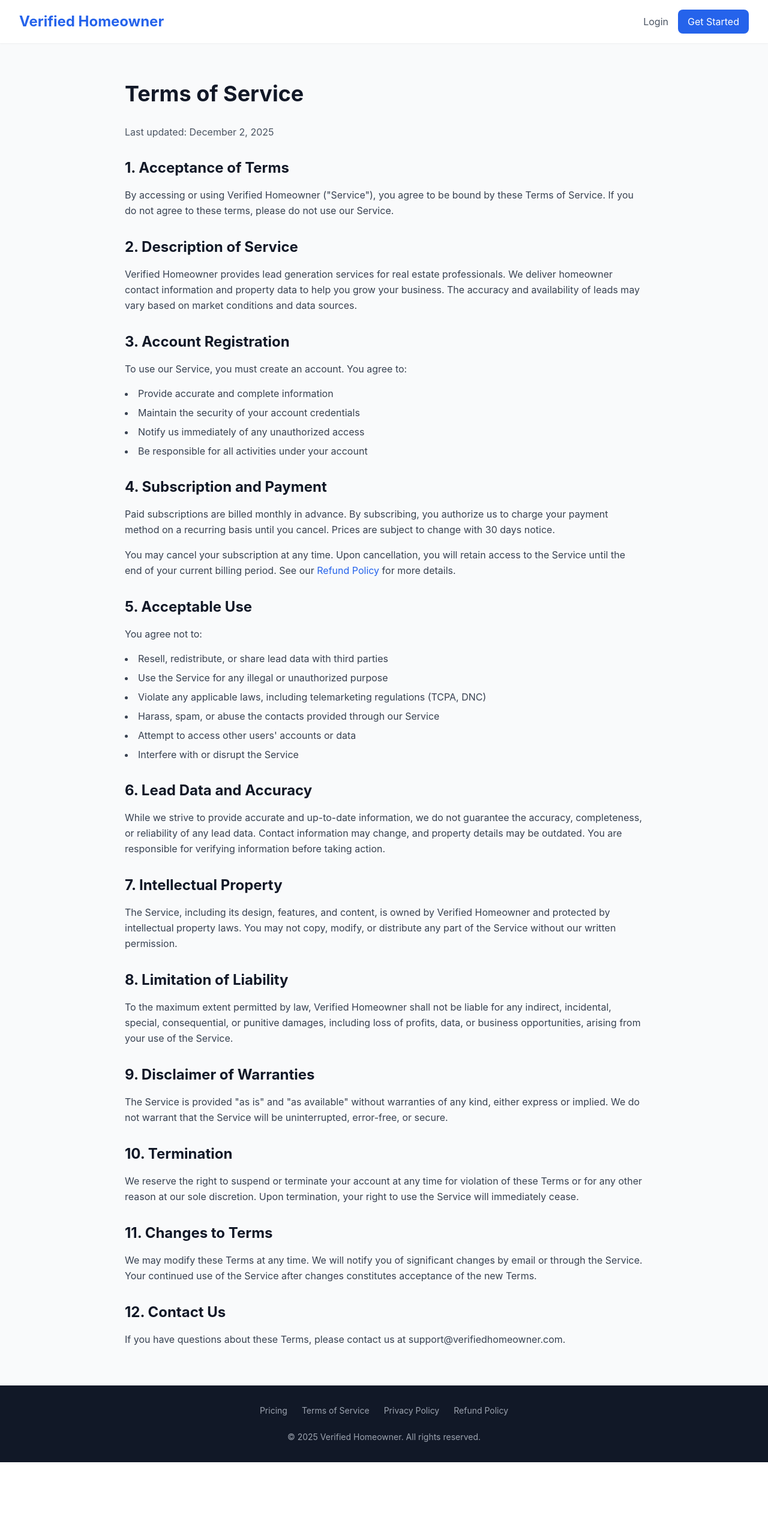
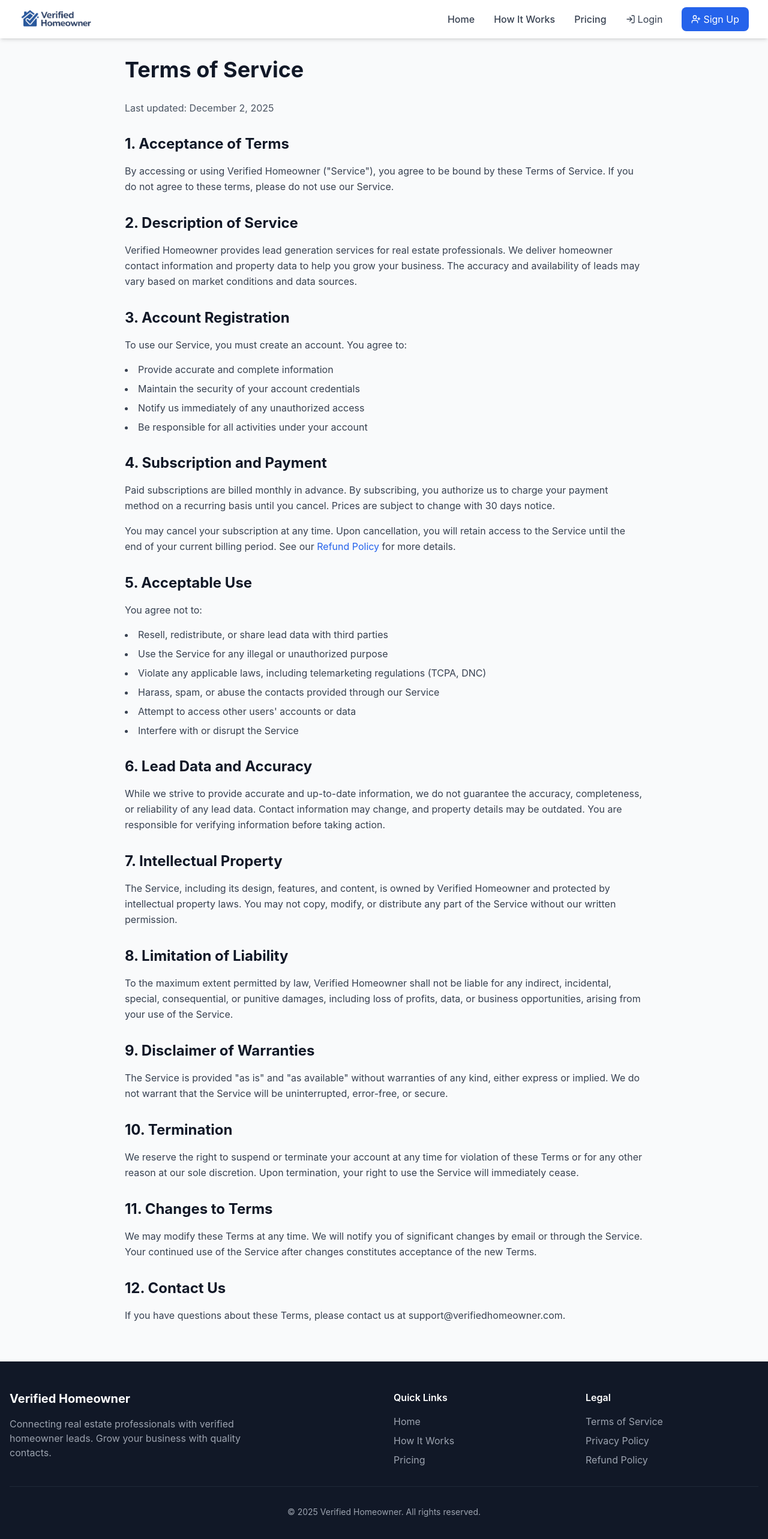
Before and after one commit to crynxmartinez/verifiedhomeowner, a React (Vite) app in the folder frontend/: page /terms in a window 1280 px wide. Shown: the top 2566 px of the page at 60% size. Before the commit the page ends 2438 px from the top, so only its background shows below. Built offline with nearby package versions, Linux system fonts and the light colour scheme; no server answers; the HTML template or start-up script is replaced by a standard one.

Commit message:
Add proper Navbar and footer to Terms, Privacy, and Refund pages

```diff
--- a/frontend/src/pages/Privacy.jsx
+++ b/frontend/src/pages/Privacy.jsx
@@ -1,35 +1,13 @@
 import { Link } from 'react-router-dom';
+import Navbar from '../components/Navbar';
 
 export default function Privacy() {
   return (
     <div className="min-h-screen bg-gray-50 dark:bg-gray-900">
-      {/* Header */}
-      <header className="bg-white dark:bg-gray-800 shadow-sm">
-        <div className="max-w-7xl mx-auto px-4 sm:px-6 lg:px-8 py-4">
-          <div className="flex justify-between items-center">
-            <Link to="/" className="text-2xl font-bold text-blue-600 dark:text-blue-400">
-              Verified Homeowner
-            </Link>
-            <div className="flex items-center space-x-4">
-              <Link
-                to="/login"
-                className="text-gray-600 dark:text-gray-300 hover:text-blue-600 dark:hover:text-blue-400"
-              >
-                Login
-              </Link>
-              <Link
-                to="/register"
-                className="bg-blue-600 text-white px-4 py-2 rounded-lg hover:bg-blue-700 transition"
-              >
-                Get Started
-              </Link>
-            </div>
-          </div>
-        </div>
-      </header>
+      <Navbar />
 
       {/* Content */}
-      <main className="max-w-4xl mx-auto px-4 py-16">
+      <main className="max-w-4xl mx-auto px-4 pt-24 pb-16">
         <h1 className="text-4xl font-bold text-gray-900 dark:text-white mb-8">
           Privacy Policy
         </h1>
@@ -213,15 +191,36 @@
       </main>
 
       {/* Footer */}
-      <footer className="bg-gray-900 text-gray-400 py-8 px-4">
-        <div className="max-w-7xl mx-auto flex flex-wrap justify-center gap-6 text-sm">
-          <Link to="/pricing" className="hover:text-white">Pricing</Link>
-          <Link to="/terms" className="hover:text-white">Terms of Service</Link>
-          <Link to="/privacy" className="hover:text-white">Privacy Policy</Link>
-          <Link to="/refund" className="hover:text-white">Refund Policy</Link>
-        </div>
-        <div className="text-center mt-6 text-sm">
-          © {new Date().getFullYear()} Verified Homeowner. All rights reserved.
+      <footer className="bg-gray-900 text-white py-12 px-4">
+        <div className="max-w-7xl mx-auto">
+          <div className="grid grid-cols-1 md:grid-cols-4 gap-8 mb-8">
+            <div className="md:col-span-2">
+              <h3 className="text-xl font-bold mb-4">Verified Homeowner</h3>
+              <p className="text-gray-400 max-w-md">
+                Connecting real estate professionals with verified homeowner leads.
+                Grow your business with quality contacts.
+              </p>
+            </div>
+            <div>
+              <h4 className="font-semibold mb-4">Quick Links</h4>
+              <ul className="space-y-2 text-gray-400">
+                <li><Link to="/" className="hover:text-white transition">Home</Link></li>
+                <li><Link to="/how-it-works" className="hover:text-white transition">How It Works</Link></li>
+                <li><Link to="/pricing" className="hover:text-white transition">Pricing</Link></li>
+              </ul>
+            </div>
+            <div>
+              <h4 className="font-semibold mb-4">Legal</h4>
+              <ul className="space-y-2 text-gray-400">
+                <li><Link to="/terms" className="hover:text-white transition">Terms of Service</Link></li>
+                <li><Link to="/privacy" className="hover:text-white transition">Privacy Policy</Link></li>
+                <li><Link to="/refund" className="hover:text-white transition">Refund Policy</Link></li>
+              </ul>
+            </div>
+          </div>
+          <div className="border-t border-gray-800 pt-8 text-center text-gray-400 text-sm">
+            © {new Date().getFullYear()} Verified Homeowner. All rights reserved.
+          </div>
         </div>
       </footer>
     </div>
--- a/frontend/src/pages/Refund.jsx
+++ b/frontend/src/pages/Refund.jsx
@@ -1,35 +1,13 @@
 import { Link } from 'react-router-dom';
+import Navbar from '../components/Navbar';
 
 export default function Refund() {
   return (
     <div className="min-h-screen bg-gray-50 dark:bg-gray-900">
-      {/* Header */}
-      <header className="bg-white dark:bg-gray-800 shadow-sm">
-        <div className="max-w-7xl mx-auto px-4 sm:px-6 lg:px-8 py-4">
-          <div className="flex justify-between items-center">
-            <Link to="/" className="text-2xl font-bold text-blue-600 dark:text-blue-400">
-              Verified Homeowner
-            </Link>
-            <div className="flex items-center space-x-4">
-              <Link
-                to="/login"
-                className="text-gray-600 dark:text-gray-300 hover:text-blue-600 dark:hover:text-blue-400"
-              >
-                Login
-              </Link>
-              <Link
-                to="/register"
-                className="bg-blue-600 text-white px-4 py-2 rounded-lg hover:bg-blue-700 transition"
-              >
-                Get Started
-              </Link>
-            </div>
-          </div>
-        </div>
-      </header>
+      <Navbar />
 
       {/* Content */}
-      <main className="max-w-4xl mx-auto px-4 py-16">
+      <main className="max-w-4xl mx-auto px-4 pt-24 pb-16">
         <h1 className="text-4xl font-bold text-gray-900 dark:text-white mb-8">
           Refund Policy
         </h1>
@@ -167,15 +145,36 @@
       </main>
 
       {/* Footer */}
-      <footer className="bg-gray-900 text-gray-400 py-8 px-4">
-        <div className="max-w-7xl mx-auto flex flex-wrap justify-center gap-6 text-sm">
-          <Link to="/pricing" className="hover:text-white">Pricing</Link>
-          <Link to="/terms" className="hover:text-white">Terms of Service</Link>
-          <Link to="/privacy" className="hover:text-white">Privacy Policy</Link>
-          <Link to="/refund" className="hover:text-white">Refund Policy</Link>
-        </div>
-        <div className="text-center mt-6 text-sm">
-          © {new Date().getFullYear()} Verified Homeowner. All rights reserved.
+      <footer className="bg-gray-900 text-white py-12 px-4">
+        <div className="max-w-7xl mx-auto">
+          <div className="grid grid-cols-1 md:grid-cols-4 gap-8 mb-8">
+            <div className="md:col-span-2">
+              <h3 className="text-xl font-bold mb-4">Verified Homeowner</h3>
+              <p className="text-gray-400 max-w-md">
+                Connecting real estate professionals with verified homeowner leads.
+                Grow your business with quality contacts.
+              </p>
+            </div>
+            <div>
+              <h4 className="font-semibold mb-4">Quick Links</h4>
+              <ul className="space-y-2 text-gray-400">
+                <li><Link to="/" className="hover:text-white transition">Home</Link></li>
+                <li><Link to="/how-it-works" className="hover:text-white transition">How It Works</Link></li>
+                <li><Link to="/pricing" className="hover:text-white transition">Pricing</Link></li>
+              </ul>
+            </div>
+            <div>
+              <h4 className="font-semibold mb-4">Legal</h4>
+              <ul className="space-y-2 text-gray-400">
+                <li><Link to="/terms" className="hover:text-white transition">Terms of Service</Link></li>
+                <li><Link to="/privacy" className="hover:text-white transition">Privacy Policy</Link></li>
+                <li><Link to="/refund" className="hover:text-white transition">Refund Policy</Link></li>
+              </ul>
+            </div>
+          </div>
+          <div className="border-t border-gray-800 pt-8 text-center text-gray-400 text-sm">
+            © {new Date().getFullYear()} Verified Homeowner. All rights reserved.
+          </div>
         </div>
       </footer>
     </div>
--- a/frontend/src/pages/Terms.jsx
+++ b/frontend/src/pages/Terms.jsx
@@ -1,35 +1,13 @@
 import { Link } from 'react-router-dom';
+import Navbar from '../components/Navbar';
 
 export default function Terms() {
   return (
     <div className="min-h-screen bg-gray-50 dark:bg-gray-900">
-      {/* Header */}
-      <header className="bg-white dark:bg-gray-800 shadow-sm">
-        <div className="max-w-7xl mx-auto px-4 sm:px-6 lg:px-8 py-4">
-          <div className="flex justify-between items-center">
-            <Link to="/" className="text-2xl font-bold text-blue-600 dark:text-blue-400">
-              Verified Homeowner
-            </Link>
-            <div className="flex items-center space-x-4">
-              <Link
-                to="/login"
-                className="text-gray-600 dark:text-gray-300 hover:text-blue-600 dark:hover:text-blue-400"
-              >
-                Login
-              </Link>
-              <Link
-                to="/register"
-                className="bg-blue-600 text-white px-4 py-2 rounded-lg hover:bg-blue-700 transition"
-              >
-                Get Started
-              </Link>
-            </div>
-          </div>
-        </div>
-      </header>
+      <Navbar />
 
       {/* Content */}
-      <main className="max-w-4xl mx-auto px-4 py-16">
+      <main className="max-w-4xl mx-auto px-4 pt-24 pb-16">
         <h1 className="text-4xl font-bold text-gray-900 dark:text-white mb-8">
           Terms of Service
         </h1>
@@ -186,15 +164,36 @@
       </main>
 
       {/* Footer */}
-      <footer className="bg-gray-900 text-gray-400 py-8 px-4">
-        <div className="max-w-7xl mx-auto flex flex-wrap justify-center gap-6 text-sm">
-          <Link to="/pricing" className="hover:text-white">Pricing</Link>
-          <Link to="/terms" className="hover:text-white">Terms of Service</Link>
-          <Link to="/privacy" className="hover:text-white">Privacy Policy</Link>
-          <Link to="/refund" className="hover:text-white">Refund Policy</Link>
-        </div>
-        <div className="text-center mt-6 text-sm">
-          © {new Date().getFullYear()} Verified Homeowner. All rights reserved.
+      <footer className="bg-gray-900 text-white py-12 px-4">
+        <div className="max-w-7xl mx-auto">
+          <div className="grid grid-cols-1 md:grid-cols-4 gap-8 mb-8">
+            <div className="md:col-span-2">
+              <h3 className="text-xl font-bold mb-4">Verified Homeowner</h3>
+              <p className="text-gray-400 max-w-md">
+                Connecting real estate professionals with verified homeowner leads.
+                Grow your business with quality contacts.
+              </p>
+            </div>
+            <div>
+              <h4 className="font-semibold mb-4">Quick Links</h4>
+              <ul className="space-y-2 text-gray-400">
+                <li><Link to="/" className="hover:text-white transition">Home</Link></li>
+                <li><Link to="/how-it-works" className="hover:text-white transition">How It Works</Link></li>
+                <li><Link to="/pricing" className="hover:text-white transition">Pricing</Link></li>
+              </ul>
+            </div>
+            <div>
+              <h4 className="font-semibold mb-4">Legal</h4>
+              <ul className="space-y-2 text-gray-400">
+                <li><Link to="/terms" className="hover:text-white transition">Terms of Service</Link></li>
+                <li><Link to="/privacy" className="hover:text-white transition">Privacy Policy</Link></li>
+                <li><Link to="/refund" className="hover:text-white transition">Refund Policy</Link></li>
+              </ul>
+            </div>
+          </div>
+          <div className="border-t border-gray-800 pt-8 text-center text-gray-400 text-sm">
+            © {new Date().getFullYear()} Verified Homeowner. All rights reserved.
+          </div>
         </div>
       </footer>
     </div>
```
